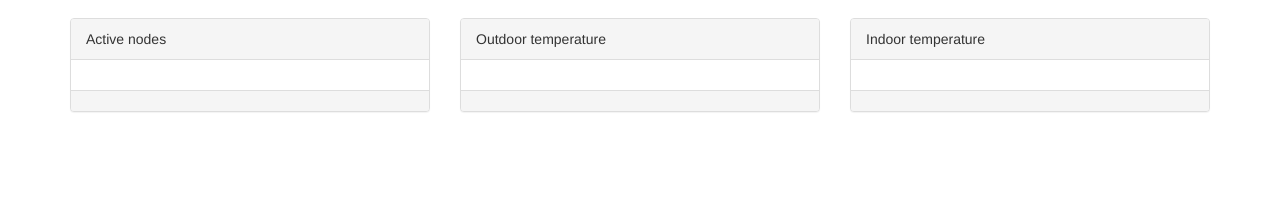
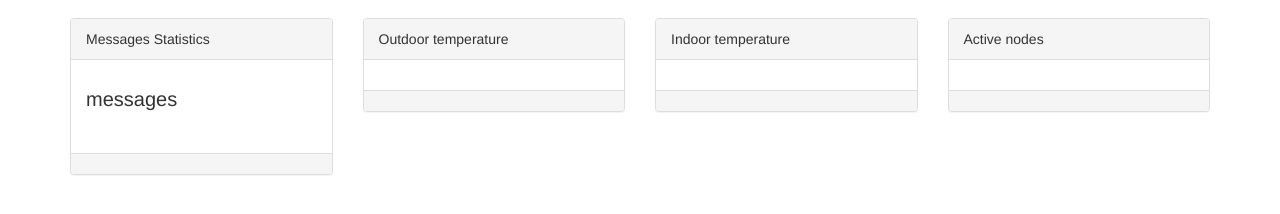
Before and after one commit to dariosalvi78/pIoT-JS, a website: page html/index.html in a window 1280 px wide. Shown: the part 54-268 px from the top of the page. Drawn offline with nearby package versions, Linux system fonts and the light colour scheme; no server answers.

Commit message:
added messages counters in home

```diff
--- a/html/index.html
+++ b/html/index.html
@@ -34,16 +34,16 @@
 
     <div class="container">
       <div class="row">
-        <div class="col-sm-4">
+        <div class="col-sm-3">
           <div class="panel panel-default">
-            <div class="panel-heading">Active nodes</div>
-            <div class="panel-body" id="nodes">
-
+            <div class="panel-heading">Messages Statistics</div>
+            <div class="panel-body" id="messagesStats">
+              <div style="margin-bottom:20px;"> <span style="font-size:30px" id="totalMessages"></span> <span style="font-size:20px">messages</span></div>
             </div>
             <div class="panel-footer"></div>
           </div>
         </div>
-        <div class="col-sm-4">
+        <div class="col-sm-3">
           <div class="panel panel-default">
             <div class="panel-heading">Outdoor temperature</div>
             <div class="panel-body"><div style="font-size:50px" id="outTemp"></div>
@@ -51,7 +51,7 @@
             <div class="panel-footer" id="outTempFooter"></div>
           </div>
         </div>
-        <div class="col-sm-4">
+        <div class="col-sm-3">
           <div class="panel panel-default">
             <div class="panel-heading">Indoor temperature</div>
             <div class="panel-body"><div style="font-size:50px" id="inTemp"></div>
@@ -59,11 +59,34 @@
             <div class="panel-footer" id="inTempFooter"></div>
           </div>
         </div>
+        <div class="col-sm-3">
+          <div class="panel panel-default">
+            <div class="panel-heading">Active nodes</div>
+            <div class="panel-body" id="nodes">
+            </div>
+            <div class="panel-footer"></div>
+          </div>
+        </div>
+      </div>
+      <div class="row">
+
       </div>
     </div>
 
     <script>
     $(function(){
+
+      $.getJSON( '/messagetypes' ,null, function(data){
+        $.each(data, function(index, item) {
+          if(item.name == 'all'){
+            $('#totalMessages').text(item.count);
+          } else {
+            var mess= $('<div> <span style="font-size:25px">'+item.count+'</span> <span style="font-size:20px">'+item.name+'</span></div>');
+            $('#messagesStats').append(mess);
+          }
+        });
+      });
+
       $.getJSON('messages/garden' ,{
         skip : 0,
         limit : 1,
```
